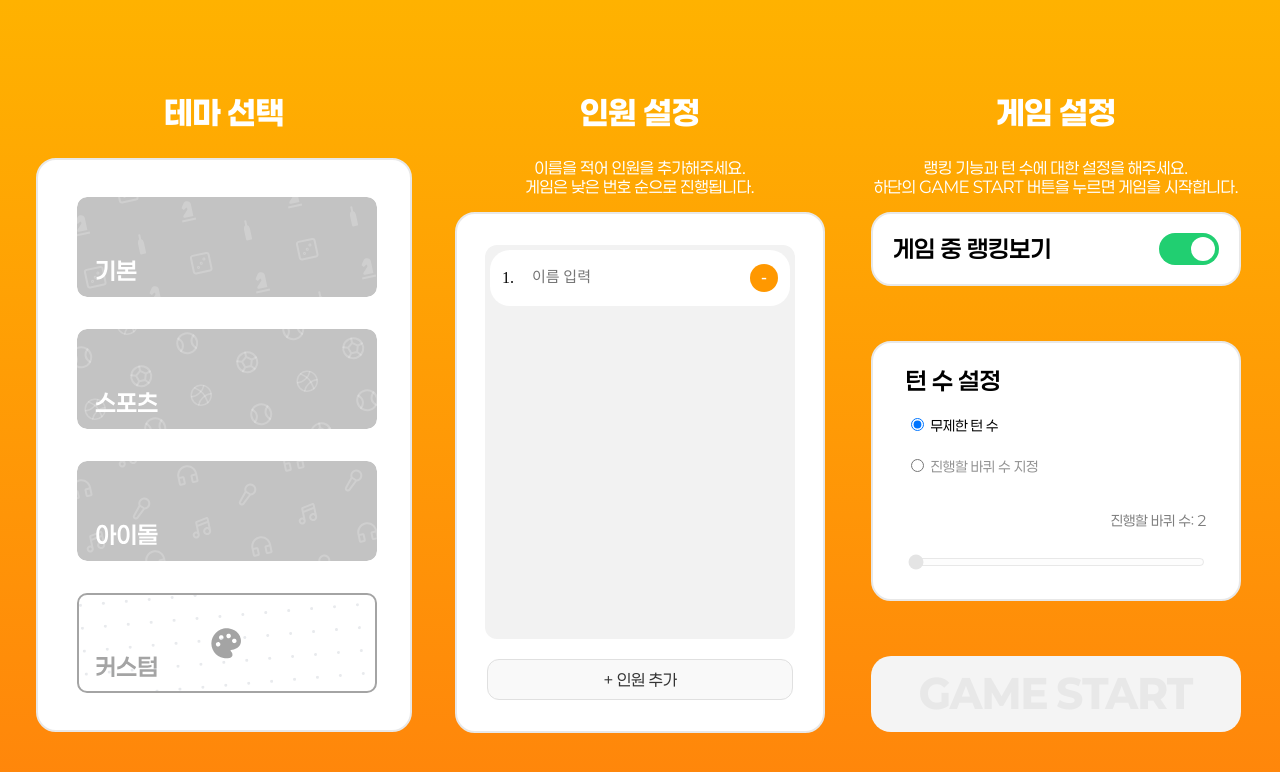
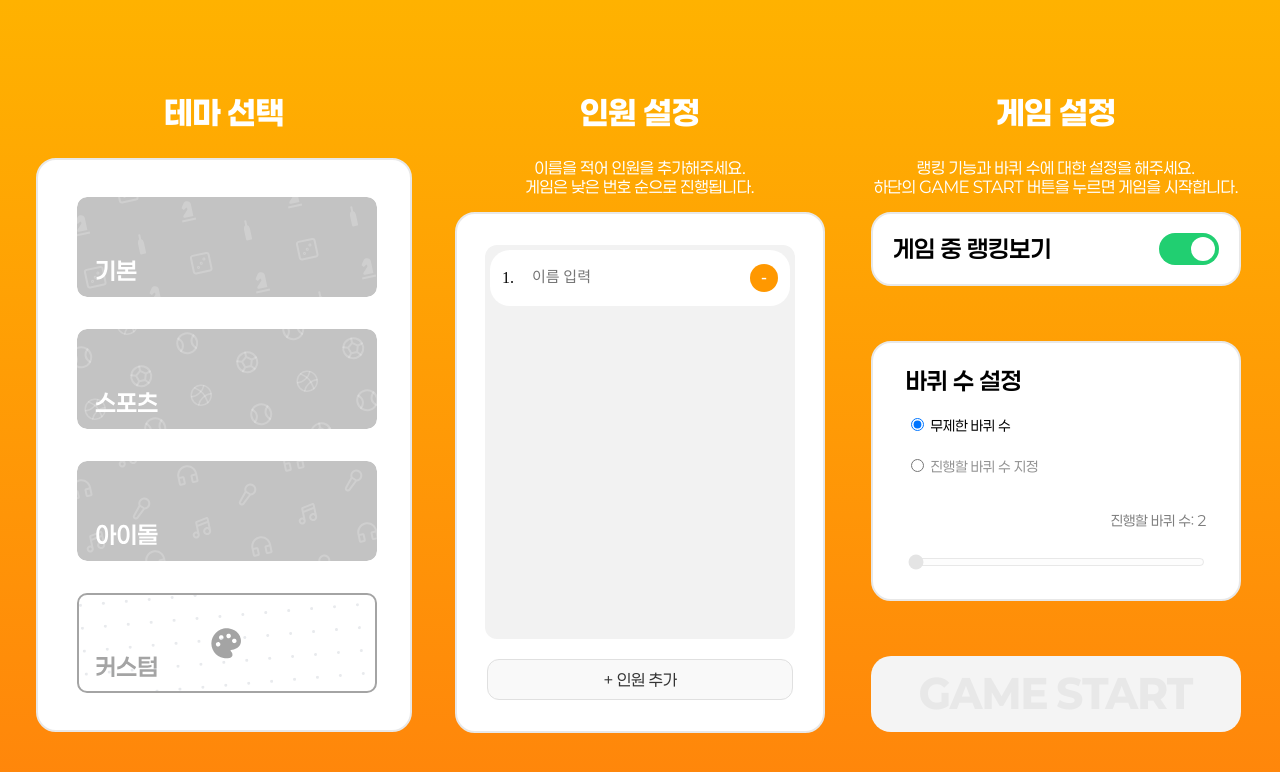
Before and after one commit to thisminji/2025-simba-2-marblekiri, a Django app: page /setup/ in a window 1280 px wide. Shown: the top 772 px of the page. Run offline with Django 5.2, Linux system fonts and the light colour scheme.

Commit message:
[BE] fix: 턴 -> 바퀴 수로 view.py + html 변경

```diff
--- a/main/templates/main/setup.html
+++ b/main/templates/main/setup.html
@@ -138,7 +138,7 @@
           <div class="game-options">
             <h2 class="title">게임 설정</h2>
             <p class="subtext">
-              랭킹 기능과 턴 수에 대한 설정을 해주세요.<br />하단의 GAME START
+              랭킹 기능과 바퀴 수에 대한 설정을 해주세요.<br />하단의 GAME START
               버튼을 누르면 게임을 시작합니다.
             </p>
             <div class="game-options3">
@@ -155,7 +155,7 @@
 
               <div class="turn-setting">
                 <div class="turn-container">
-                  <label class="turn-number">턴 수 설정</label>
+                  <label class="turn-number">바퀴 수 설정</label>
                   <div class="radio-wrap">
                     <input
                       type="radio"
@@ -165,7 +165,7 @@
                       checked
                     />
                     <label for="unlimited" class="unlimited"
-                      >무제한 턴 수</label
+                      >무제한 바퀴 수</label
                     >
                   </div>
 
--- a/main/views.py
+++ b/main/views.py
@@ -149,7 +149,12 @@ def move_player(request):
 
     # 보드판은 20칸이므로 나머지 계산으로 반복 가능하게 함
     new_pos = (current_pos + steps) % 20
-    request.session["index"] = new_pos                     # 세션에 새 위치 저장
+    request.session["index"] = new_pos
+
+    # ✅ 바퀴 증가 체크
+    if (current_pos + steps) >= 20:
+        room.current_round += 1
+        room.save()# 세션에 새 위치 저장
 
     # 이동한 칸의 미션 불러오기
     tile = Tile.objects.filter(room=room, index=new_pos).first()
@@ -175,8 +180,6 @@ def process_action(player, action):
 ### 턴 & 바퀴 증가 + 게임 종료 조건 체크
 def advance_turn(room, total_players):
     room.current_turn_index += 1
-    if room.current_turn_index % total_players == 0:
-        room.current_round += 1
 
     # 게임 종료 조건
     if room.max_turns and room.current_round > room.max_turns:
```
